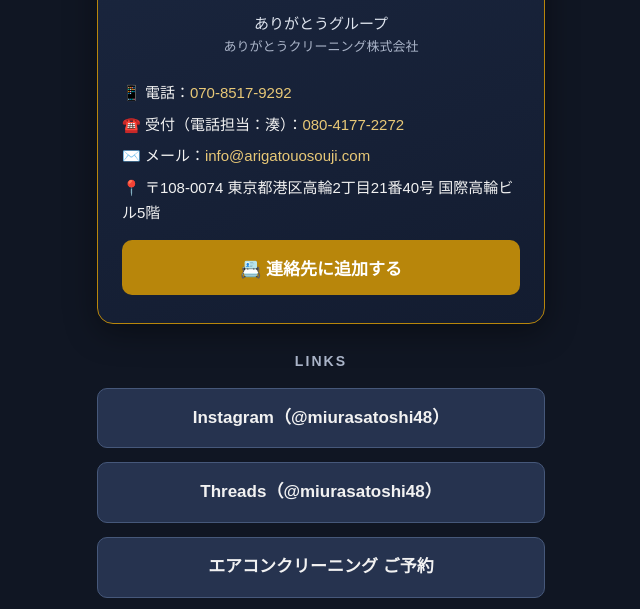
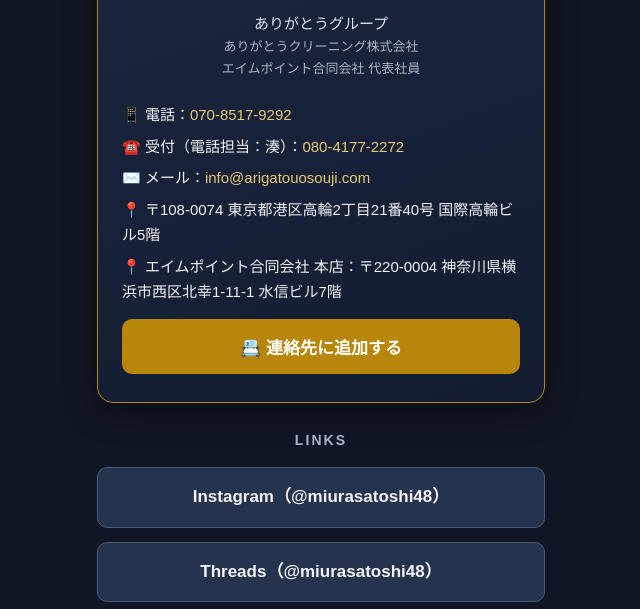
Before and after one commit to miumiumiu4/katagura, a plain HTML site: page meishi.html in a window 1280 px wide. Shown: the part 176-785 px from the top of the page, without its empty margins (319-959 px from the left). Drawn offline with Linux system fonts and the light colour scheme.

Commit message:
名刺にエイムポイント合同会社 代表社員と本店住所を追記

```diff
--- a/meishi.html
+++ b/meishi.html
@@ -32,12 +32,14 @@
     <div class="kana">みうら さとし</div>
     <div class="org">ありがとうグループ</div>
     <div class="org2">ありがとうクリーニング株式会社</div>
+    <div class="org2">エイムポイント合同会社 代表社員</div>
 
     <div class="info">
       <p>📱 電話：<a href="tel:+817085179292">070-8517-9292</a></p>
       <p>☎️ 受付（電話担当：湊）：<a href="tel:+818041772272">080-4177-2272</a></p>
       <p>✉️ メール：<a href="mailto:info@arigatouosouji.com">info@arigatouosouji.com</a></p>
       <p>📍 〒108-0074 東京都港区高輪2丁目21番40号 国際高輪ビル5階</p>
+      <p>📍 エイムポイント合同会社 本店：〒220-0004 神奈川県横浜市西区北幸1-11-1 水信ビル7階</p>
     </div>
 
     <button class="btn" id="vcardBtn">📇 連絡先に追加する</button>
@@ -63,6 +65,7 @@ document.getElementById('vcardBtn').addEventListener('click', () => {
     'N:三浦;公嗣;;;',
     'FN:三浦 公嗣',
     'ORG:ありがとうクリーニング株式会社',
+    'TITLE:代表社員（エイムポイント合同会社）',
     'TEL;TYPE=CELL:070-8517-9292',
     'TEL;TYPE=WORK:080-4177-2272',
     'EMAIL:info@arigatouosouji.com',
```
